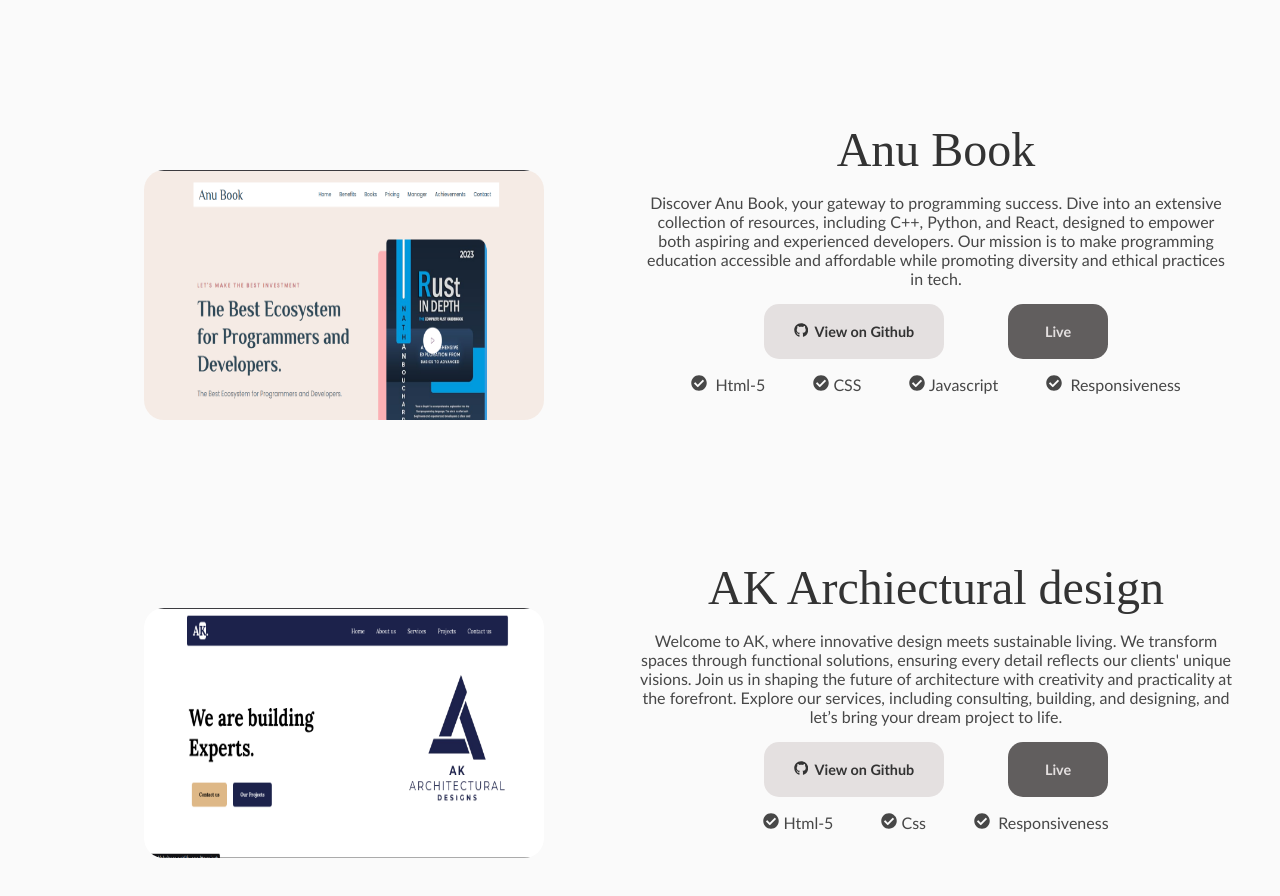
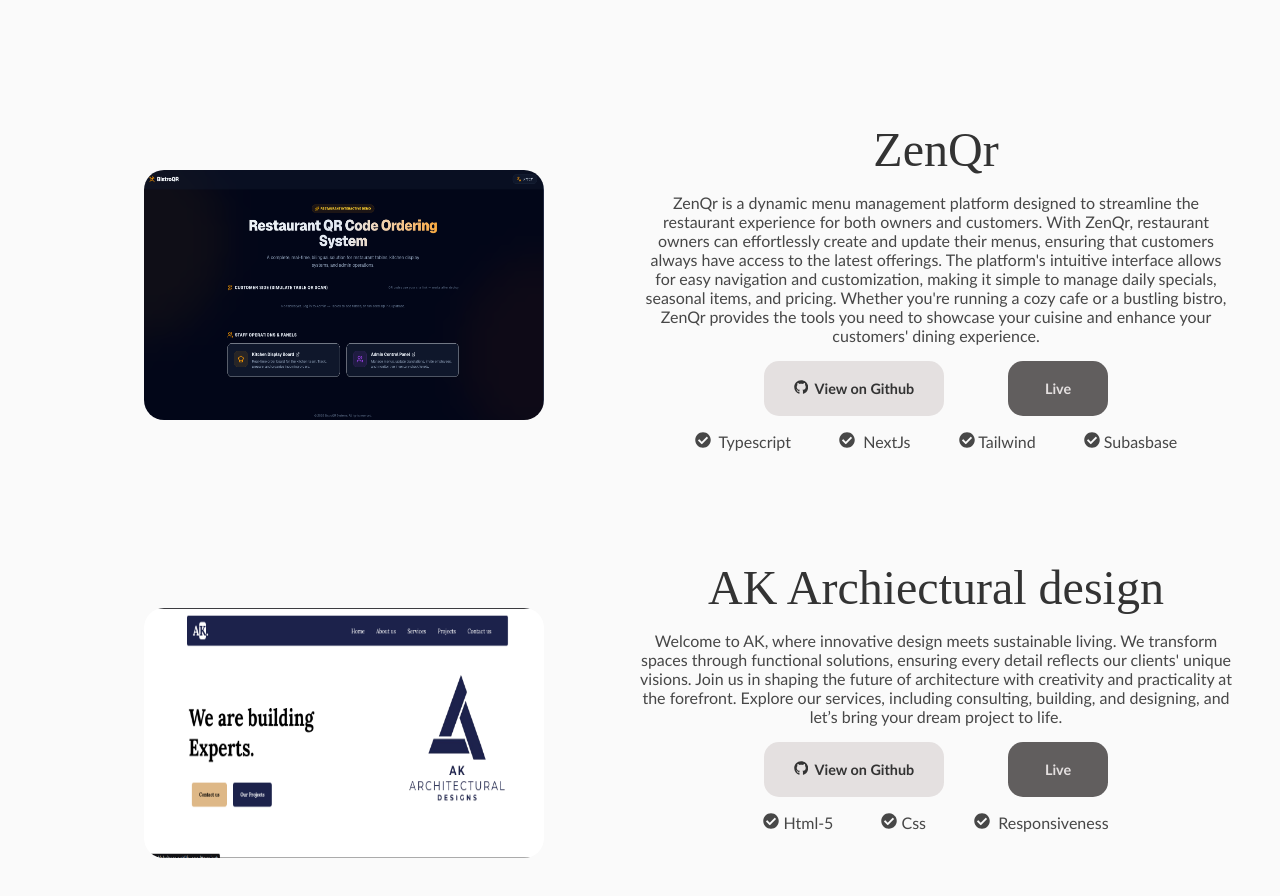
Before and after one commit to anuteshome/Portifolioo, a React (Vite) app: page / in a window 1280 px wide. Shown: the part 3020-3916 px from the top of the page. Built offline with nearby package versions, Linux system fonts and the light colour scheme.

Commit message:
fix: Adding velkap project

```diff
--- a/src/component/Projects/Project.jsx
+++ b/src/component/Projects/Project.jsx
@@ -12,6 +12,7 @@ import AK from '../../assets/AK.png'
 import Apple from '../../assets/Apple.png'
 import Kuriftu from "../../assets/kuriftu.png"
 import Velkap from "../../assets/Velkap.png"
+import ZenQr from "../../assets/Zenqr.png"
 
 // icon
 
@@ -109,18 +110,19 @@ Join today and let your loyalty unlock luxury with Kuriftu.</p>
 <div className="project3">
 <div className="grid">
 <div>
-<img className='img1' src={Book} alt="" data-aos="zoom-in-up" />
+<img className='img1' src={ZenQr} alt="" data-aos="zoom-in-up" />
 </div>
 <div data-aos="zoom-in-up">
-<h1 className='head'>Anu Book </h1>
-<p>Discover Anu Book, your gateway to programming success. Dive into an extensive collection of resources, including C++, Python, and React, designed to empower both aspiring and experienced developers. Our mission is to make programming education accessible and affordable while promoting diversity and ethical practices in tech.</p>
-            <div className='buttons'><a href="https://github.com/anuteshome/Anu-Book" target='blank'><button className='btn3'><FaGithub /> &nbsp;View on Github</button> </a>
-           <a href="https://anubook.netlify.app/" target='_blank'> <button className='btn4'>Live</button></a></div>
+<h1 className='head'>ZenQr</h1>
+<p>ZenQr is a dynamic menu management platform designed to streamline the restaurant experience for both owners and customers. With ZenQr, restaurant owners can effortlessly create and update their menus, ensuring that customers always have access to the latest offerings. The platform's intuitive interface allows for easy navigation and customization, making it simple to manage daily specials, seasonal items, and pricing. Whether you're running a cozy cafe or a bustling bistro, ZenQr provides the tools you need to showcase your cuisine and enhance your customers' dining experience.</p>
+            <div className='buttons'><a href="https://github.com/anuteshome/ZenQr " target='blank'><button className='btn3'><FaGithub /> &nbsp;View on Github</button> </a>
+           <a href="https://bistroqr.vercel.app/" target='_blank'> <button className='btn4'>Live</button></a></div>
            <div className='stack'>
-         <p><FaCheckCircle />&nbsp; Html-5</p>
-            <p><FaCheckCircle />&nbsp;CSS</p>
-            <p><FaCheckCircle />&nbsp;Javascript</p>
-            <p ><FaCheckCircle />&nbsp; Responsiveness</p>
+            <p ><FaCheckCircle />&nbsp; Typescript</p>
+         <p><FaCheckCircle />&nbsp; NextJs</p>
+            <p><FaCheckCircle />&nbsp;Tailwind</p>
+            <p><FaCheckCircle />&nbsp;Subasbase</p>
+
             </div>
 </div>
 </div>
```
Also changed, not shown: src/assets/Zenqr.png (added).
